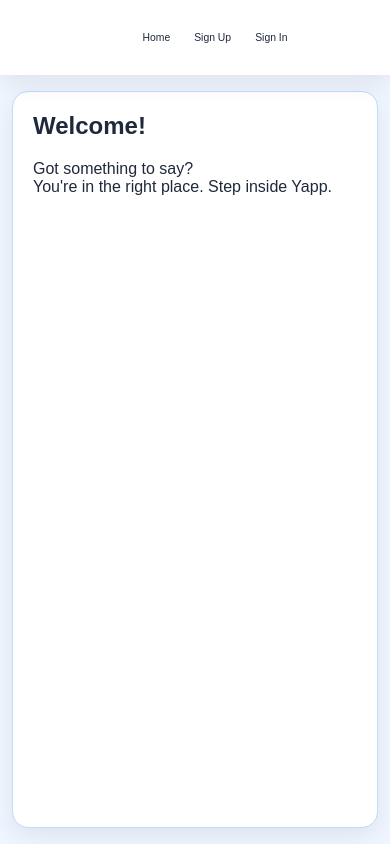
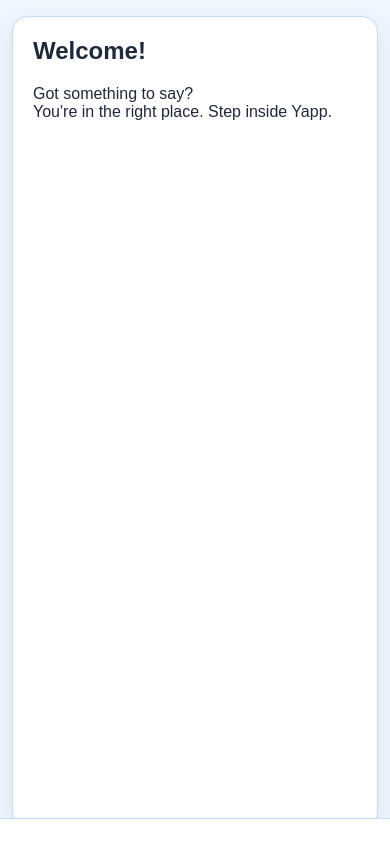
Before and after one commit to fatimaAhmed26/yapp-app-frontend, a React (Vite) app: page / in a window 390 px wide. Built offline with nearby package versions, Linux system fonts and the light colour scheme; no server answers; a web font is replaced by a local one.

Commit message:
nav css mobile

```diff
--- a/src/App.css
+++ b/src/App.css
@@ -93,37 +93,62 @@
   .app-layout {
     flex-direction: column;
   }
+   .nav-desktop-only {
+    display: none;
+  }
+
+  .nav-home    { order: 1; }
+  .nav-darkmode { order: 2; }
+  .nav-add-post { order: 3; }
+  .nav-profile  { order: 4; }
+  .nav-signout  { order: 5; }
 
   nav {
-    position: sticky;
-    top: 0;
+    position: fixed;
+    bottom: 0;
+    left: 0;
+    top: auto;
     width: 100%;
     margin: 0;
+    padding: 5px 0;
+    padding-bottom: max(8px, env(safe-area-inset-bottom));
     border-radius: 0;
     flex-direction: row;
-    justify-content: center;
-    padding: 8px;
+    justify-content: space-between;
+    background-color: var(--color-surface);
+    border-top: 1px solid var(--color-border);
+    box-shadow: none;
     z-index: 10;
+    align-items: center;
   }
 
   nav ul {
+    justify-content: space-evenly;
+    padding: 0;
+    margin: 0;
     flex-direction: row;
-    flex-wrap: wrap;
-    justify-content: center;
-    gap: 4px;
+    justify-content: space-around;
+    align-items: center;
+    width: 100%;
+    gap: 0;
   }
 
   nav ul li a {
     flex-direction: column;
-    gap: 2px;
-    padding: 8px 10px;
-    font-size: 0.65rem;
-    text-align: center;
+    gap: 0;
+    padding: 6px 16px;
+    font-size: 0;
   }
 
   .nav-icon {
     width: 20px;
     height: 20px;
+  }
+
+  .nav-add-post .nav-icon {
+    width: 28px;
+    height: 28px;
+    color: var(--color-primary);
   }
 }
 
--- a/src/components/Nav.jsx
+++ b/src/components/Nav.jsx
@@ -15,41 +15,40 @@
             </Link> */}
             { props.user ? (
                  <ul>
-
-                    <li>
+    <li className="nav-home">
         <Link to="/posts">
         <HomeIcon className="nav-icon" />
         Home</Link>
     </li>
-                    <li>
+    <li className="nav-profile">
     <Link to={`/users/${props.user._id}`}>
     <UserIcon className="nav-icon" />
     Profile</Link>
 </li>
-                <li>
+<li className="nav-desktop-only">
    <Link to={`/users/${props.user._id}/followers`}>
    <UserGroupIcon className="nav-icon" />
    Followers
     </Link>
     </li>
-                     <li>
+     <li className="nav-desktop-only">
    <Link to={`/users/${props.user._id}/following`}>
    <UsersIcon className="nav-icon" />
    Following
     </Link>
     </li>
-                     <li>
+     <li className="nav-darkmode">
     <a onClick={props.isDarkMode ? props.handleLight : props.handleDark} style={{ cursor: 'pointer' }}>
     {props.isDarkMode ? <SunIcon className="nav-icon" /> : <MoonIcon className="nav-icon" />}
     {props.isDarkMode ? 'Light Mode' : 'Dark Mode'}
      </a>
     </li>
-                    <li>
+    <li className="nav-add-post">
         <Link to='/posts/new'>
         <PlusCircleIcon className="nav-icon" />
         Add post</Link>
     </li>
-                    <li>
+    <li className="nav-signout">
         <Link to="/" onClick={handleSignOut}>
         <ArrowRightStartOnRectangleIcon className="nav-icon" />
         Sign Out</Link>
```
Lines whose indentation alone changed are shown as unchanged.
